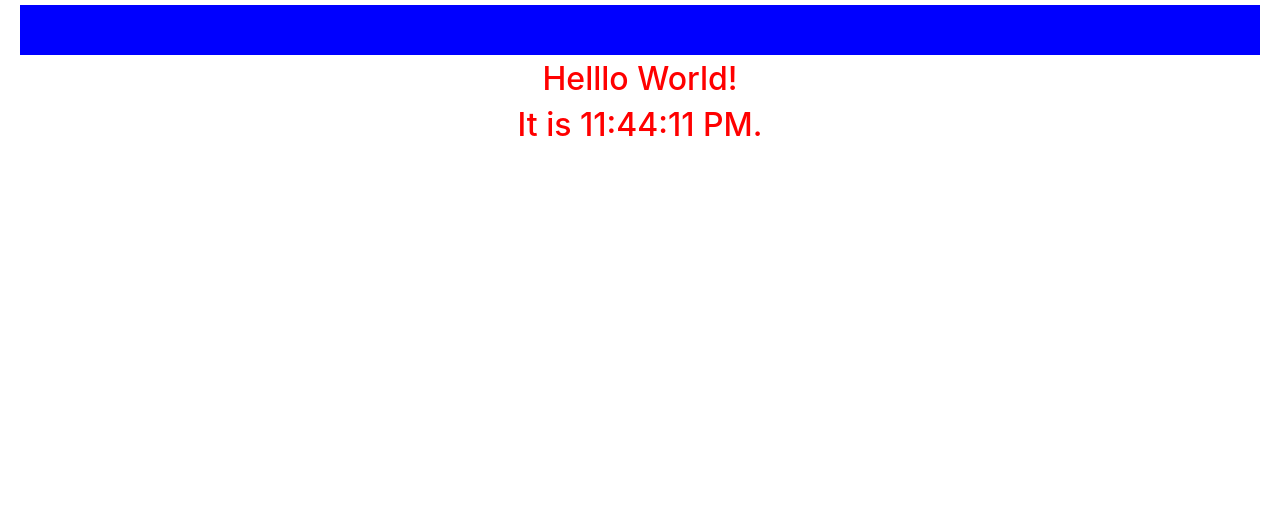
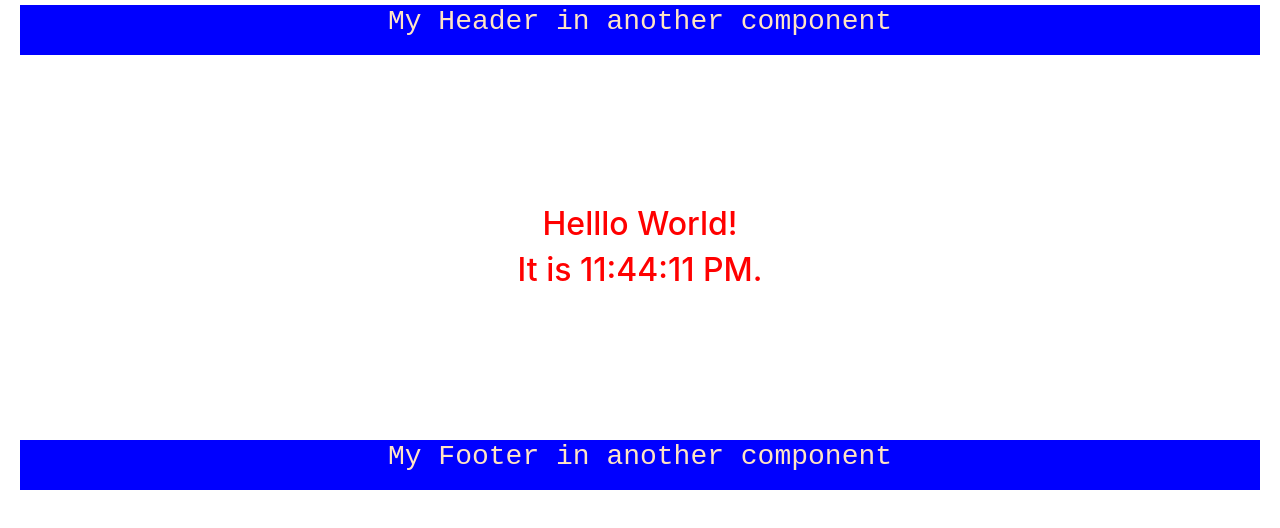
Before and after one commit to intotito/Data_Rep_Query, a React (Create React App) app in the folder my-app/: page / in a window 1280 px wide. Shown: the top 528 px of the page. Built offline with nearby package versions, Linux system fonts and the light colour scheme.

Commit message:
Header and Footer added

```diff
--- a/my-app/src/App.js
+++ b/my-app/src/App.js
@@ -1,25 +1,22 @@
 import logo from './logo.svg';
 import './App.css';
+import React from 'react';
+import { MainComponent, Header, Footer } from './components/content';
 
-function App() {
-  return (
-    <div className="App">
-      <header className="App-header">
-        <img src={logo} className="App-logo" alt="logo" />
-        <p>
-          Edit <code>src/App.js</code> and save to reload.
-        </p>
-        <a
-          className="App-link"
-          href="https://reactjs.org"
-          target="_blank"
-          rel="noopener noreferrer"
-        >
-          Learn React
-        </a>
-      </header>
-    </div>
-  );
+export default class App extends React.Component {
+  constructor(props) {
+    super(props);
+  }
+
+  render() {
+    return (
+      <div className="App">
+        <Header title="My Header in another component"/>
+        <MainComponent/>
+        <Footer title="My Footer in another component"/>
+      </div>
+    );
+  }
 }
 
-export default App;
+//export default App;
--- a/my-app/src/components/content.js
+++ b/my-app/src/components/content.js
@@ -1,11 +1,34 @@
 import React, { Component } from 'react'
-export class Header extends React.Component{
-    constructor(props){
+export class Header extends React.Component {
+    constructor(props) {
         super(props);
+        this.className = "header";
     }
-    render(){
-        return(
-            <div className="header"></div>
+    render() {
+        console.log("classname = " + this.className);
+        return (
+            <div className={this.className}><h3>{this.props.title}</h3></div>
         );
     }
 }
+
+export class MainComponent extends React.Component {
+    constructor(props) {
+        super(props);
+    }
+    render() {
+        return (
+            <div className='main'>
+                <h2 className="etiti">Helllo World!</h2>
+                <h2 className="etiti">It is {new Date().toLocaleTimeString()}.</h2>
+            </div>
+        );
+    }
+}
+
+export class Footer extends Header{
+    constructor(props){
+        super(props);
+        this.className = "footer";
+    }
+}
--- a/my-app/src/index.css
+++ b/my-app/src/index.css
@@ -16,9 +16,28 @@ code {
   text-align:center;
   color:red;
 }
+
+.main{
+  margin:150px;
+}
+
 .header{
   margin:5px 20px 5px 20px;
   height:50px;
   background:blue;
   color:bisque;
+  text-align:center;
+  font-family: 'Courier New', Courier, monospace;
 }
+
+.footer{
+  margin:5px 20px 5px 20px;
+  height:50px;
+  background:blue;
+  color:bisque;
+  text-align:center;
+  font-family: 'Courier New', Courier, monospace;
+
+
+
+}
--- a/my-app/src/index.js
+++ b/my-app/src/index.js
@@ -1,16 +1,14 @@
 import React from 'react';
 import ReactDOM from 'react-dom/client';
 import './index.css';
-//import App from './App';
+import App from './App';
 import reportWebVitals from './reportWebVitals';
-import { Header } from './components/content';
+import { Header, MainComponent } from './components/content';
 
 const root = ReactDOM.createRoot(document.getElementById('root'));
 root.render(
   <React.StrictMode>
-    <Header />
-    <h2 className="etiti">Helllo World!</h2>
-    <h2 className="etiti">It is {new Date().toLocaleTimeString()}.</h2>
+    <App/>
   </React.StrictMode>
 );
 
```
